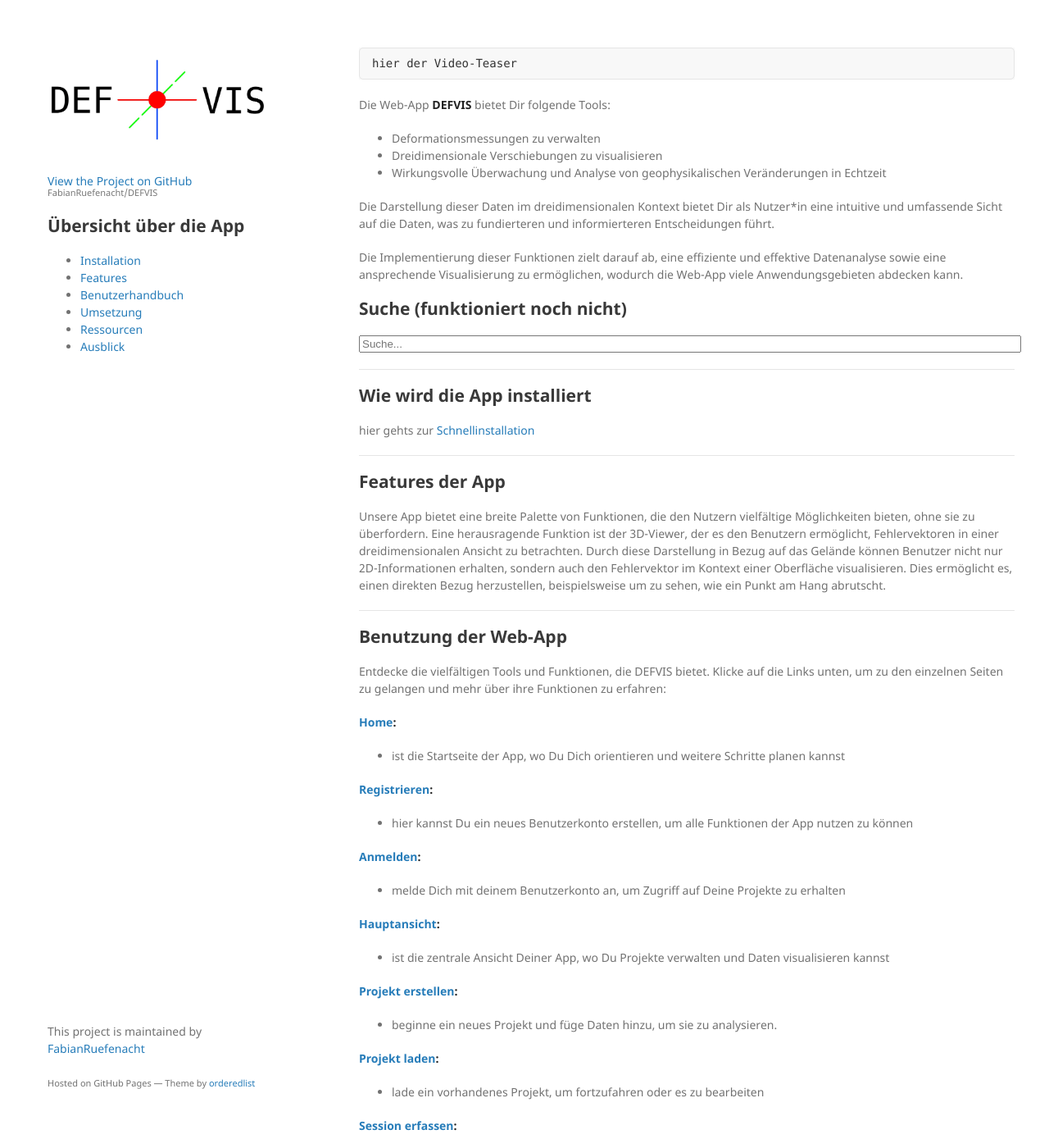
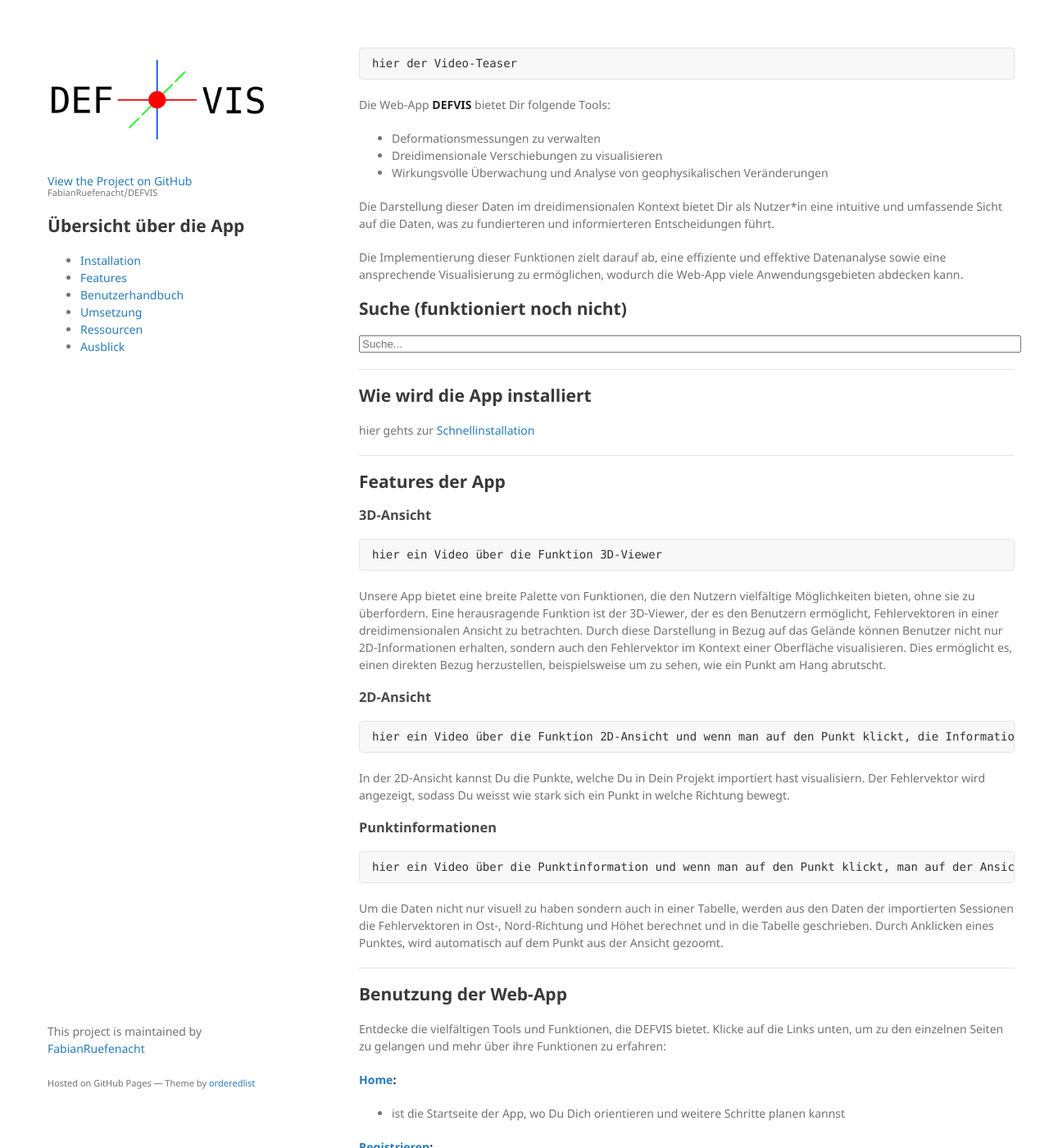
Before and after one commit to FabianRuefenacht/DEFVIS, a Jekyll site: the page built from docs/index.md, in a window 1280 px wide and 1400 px high. Shown: the whole window at 82% size. Built offline with Jekyll 4.4.1, drawn with Linux system fonts in a browser that asks for light colours; our own code applies the rules of GitHub Pages for plain Markdown files.

Commit message:
Update index.md

````diff
--- a/docs/index.md
+++ b/docs/index.md
@@ -6,7 +6,7 @@ Die Web-App **DEFVIS** bietet Dir folgende Tools:
 
 - Deformationsmessungen zu verwalten
 - Dreidimensionale Verschiebungen zu visualisieren
-- Wirkungsvolle Überwachung und Analyse von geophysikalischen Veränderungen in Echtzeit
+- Wirkungsvolle Überwachung und Analyse von geophysikalischen Veränderungen
 
 Die Darstellung dieser Daten im dreidimensionalen Kontext bietet Dir als Nutzer\*in eine intuitive und umfassende Sicht auf die Daten, was zu fundierteren und informierteren Entscheidungen führt.
 
@@ -29,7 +29,30 @@ hier gehts zur [Schnellinstallation](https://github.com/FabianRuefenacht/6230_FR
 
 ## Features der App {#section2}
 
+### 3D-Ansicht
+
+```
+hier ein Video über die Funktion 3D-Viewer
+```
+
 Unsere App bietet eine breite Palette von Funktionen, die den Nutzern vielfältige Möglichkeiten bieten, ohne sie zu überfordern. Eine herausragende Funktion ist der 3D-Viewer, der es den Benutzern ermöglicht, Fehlervektoren in einer dreidimensionalen Ansicht zu betrachten. Durch diese Darstellung in Bezug auf das Gelände können Benutzer nicht nur 2D-Informationen erhalten, sondern auch den Fehlervektor im Kontext einer Oberfläche visualisieren. Dies ermöglicht es, einen direkten Bezug herzustellen, beispielsweise um zu sehen, wie ein Punkt am Hang abrutscht.
+
+### 2D-Ansicht
+
+```
+hier ein Video über die Funktion 2D-Ansicht und wenn man auf den Punkt klickt, die Informationen dazu erscheinen
+```
+
+In der 2D-Ansicht kannst Du die Punkte, welche Du in Dein Projekt importiert hast visualisiern. Der Fehlervektor wird angezeigt, sodass Du weisst wie stark sich ein Punkt in welche Richtung bewegt.
+
+### Punktinformationen
+
+```
+hier ein Video über die Punktinformation und wenn man auf den Punkt klickt, man auf der Ansicht darauf zoomt
+```
+
+Um die Daten nicht nur visuell zu haben sondern auch in einer Tabelle, werden aus den Daten der importierten Sessionen die Fehlervektoren in Ost-, Nord-Richtung und Höhet berechnet und in die Tabelle geschrieben.
+Durch Anklicken eines Punktes, wird automatisch auf dem Punkt aus der Ansicht gezoomt.
 
 ---
 
````
